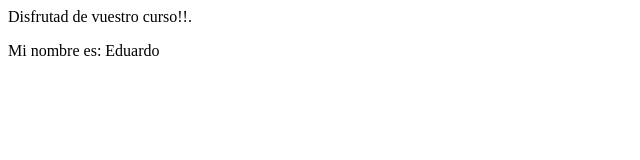
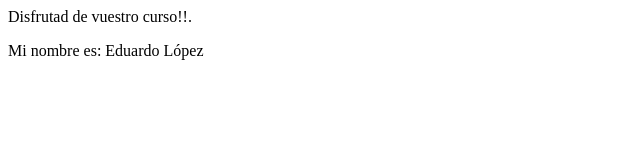
Before and after one commit to EduardoUAX/uax-devops-01, a plain HTML site: page devopscourse.html in a window 1280 px wide. Shown: the full height of the page, 0-640 px from the left. Drawn offline with Linux system fonts and the light colour scheme.

Commit message:
UPDATED: added my name

```diff
--- a/devopscourse.html
+++ b/devopscourse.html
@@ -4,6 +4,6 @@
 	</head>
 	<body>
 		<p>Disfrutad de vuestro curso!!.</p>
-		<p>Mi nombre es: Eduardo</p>
+		<p>Mi nombre es: Eduardo López</p>
 	</body>
 </html>
```
